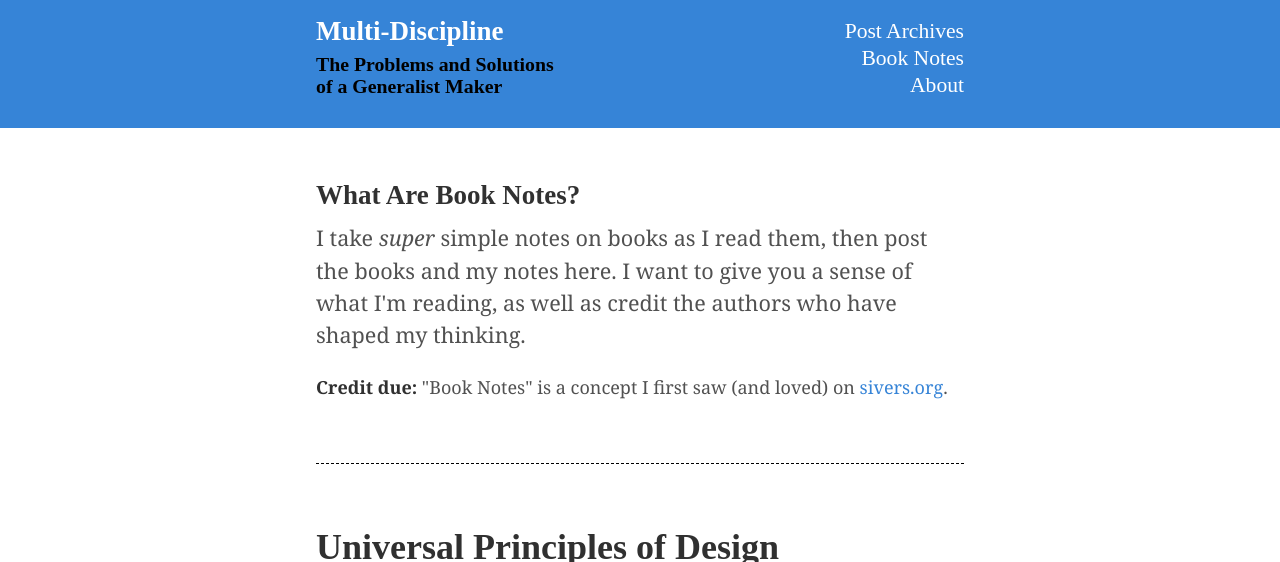
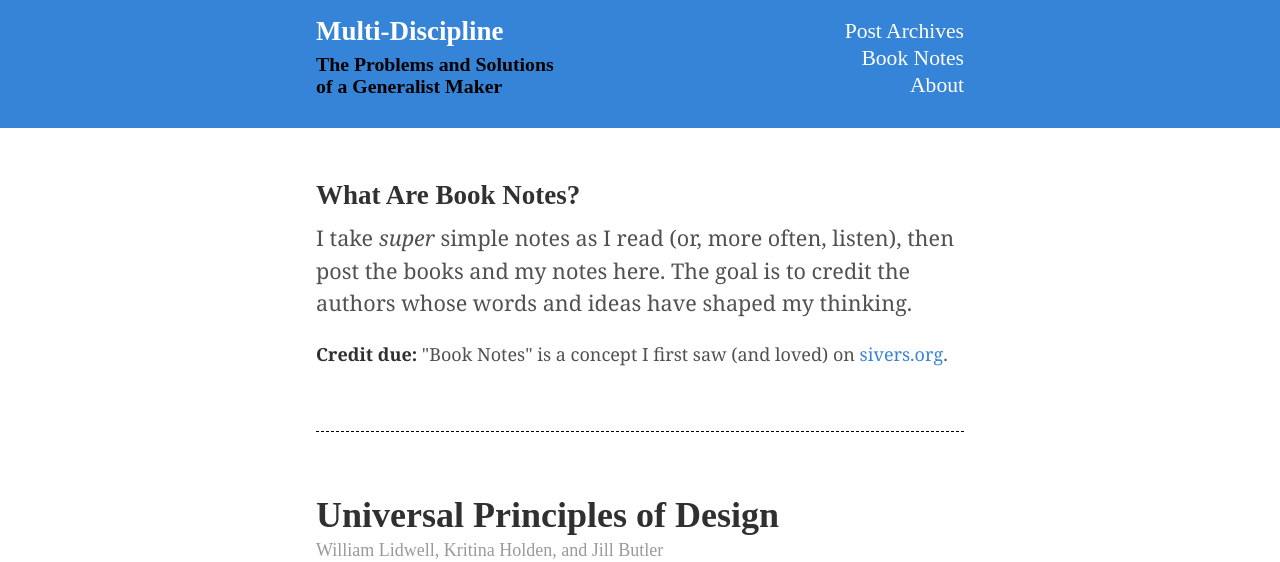
Before and after one commit to jasonmklug/multi-discipline, a Jekyll site: the page built from book_notes/index.html, in a window 1280 px wide, cut to the strip 0-562 px from the top of the page. Built offline with Jekyll 4.4.1, drawn with Linux system fonts in a browser that asks for light colours; Markdown is read by kramdown in place of the engine named in the settings.

Commit message:
Tweak text of /about and /book_notes

```diff
--- a/book_notes/index.html
+++ b/book_notes/index.html
@@ -6,7 +6,7 @@ title: Book Notes
 <div class="intro">
   <h2>What Are Book Notes?</h2>
   <p>
-    I take <em>super</em> simple notes on books as I read them, then post the books and my notes here.  I want to give you a sense of what I'm reading, as well as credit the authors who have shaped my thinking.
+    I take <em>super</em> simple notes as I read (or, more often, listen), then post the books and my notes here.  The goal is to credit the authors whose words and ideas have shaped my thinking.
   </p>
   <p>
     <small>
```
Also changed, not shown: about/index.md (+1 -1 lines).
